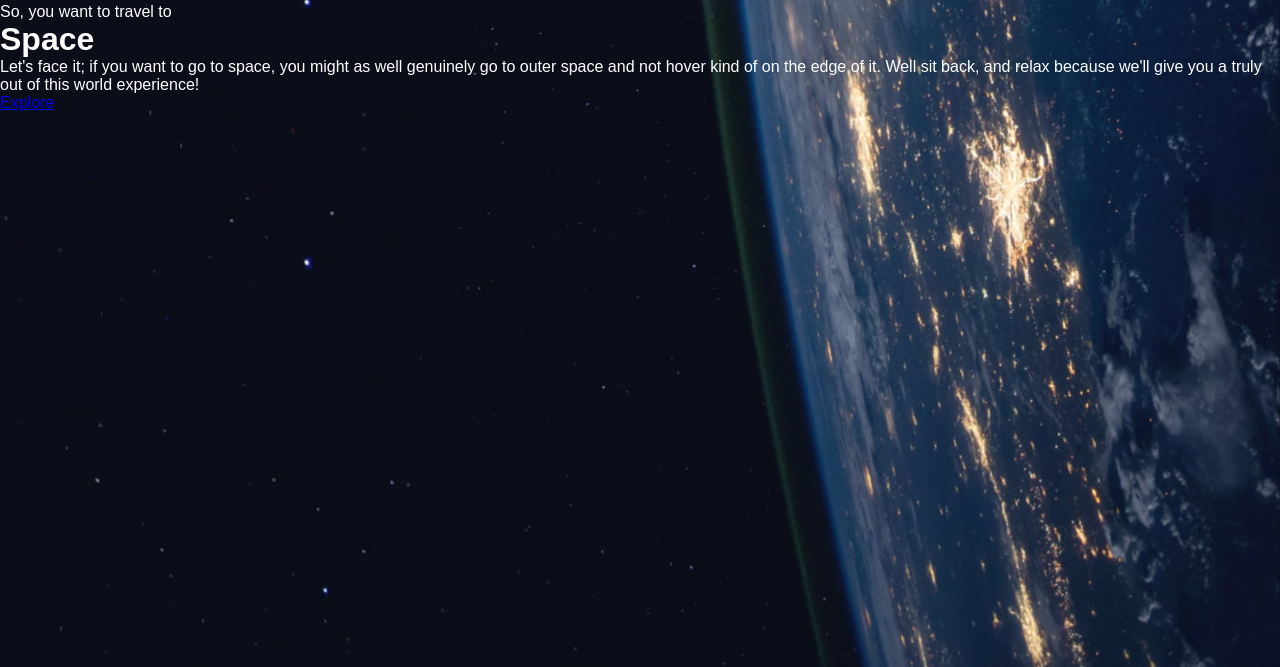
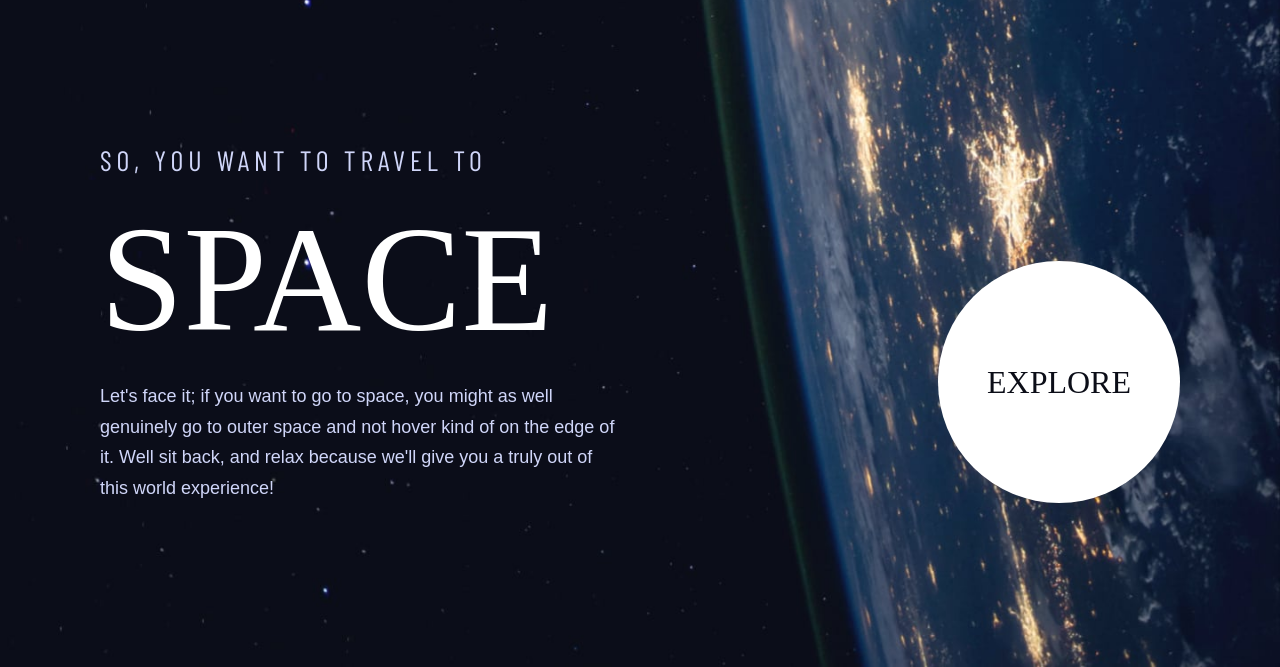
Before and after one commit to Kaipi01/Space-Tourism, a website: page src/index.html in a window 1280 px wide. Shown: the part 133-800 px from the top of the page. Drawn offline with nearby package versions, Linux system fonts and the light colour scheme; files that its build step writes are made by us from their sources; a web font is replaced by a local one.

Commit message:
Fix styles in home.scss

```diff
--- a/src/scss/layout/_home.scss
+++ b/src/scss/layout/_home.scss
@@ -1,15 +1,113 @@
-@use '../utils/variables' as *;
+@use "../utils/variables" as *;
 
 .home {
-    background-image: url(/src/assets/home/background-home-mobile.jpg);
-    background-repeat: no-repeat;
-    background-size: cover;
+  background-image: url(/src/assets/home/background-home-mobile.jpg);
+  background-repeat: no-repeat;
+  background-size: cover;
+
+  @media (min-width: $tablet) {
+    background-image: url(/src/assets/home/background-home-tablet.jpg);
+  }
+
+  @media (min-width: $desktop) {
+    background-image: url(/src/assets/home/background-home-desktop.jpg);
+  }
+
+  &__content {
+    max-width: 1200px;
+    margin: 0 auto;
+    padding: 0 24px;
+    color: $primary-color;
+    text-align: center;
+
+    @media (min-width: $desktop) {
+      display: grid;
+      grid-template-columns: repeat(2, 1fr);
+      align-items: end;
+      margin-top: 20px;
+      padding: 0 60px;
+      text-align: start;
+    }
+  }
+
+  &__title {
+    margin: 16px 0;
+    color: $font-color;
+    font-family: $font-Bellefair;
+    font-size: 5rem;
+    font-weight: lighter;
+    text-transform: uppercase;
 
     @media (min-width: $tablet) {
-        background-image: url(/src/assets/home/background-home-tablet.jpg);
+      font-size: $heading-1-size;
+    }
+
+    &-sub {
+      margin-top: 30px;
+      font-family: $font-BarlowCondensed;
+      font-size: 1rem;
+      letter-spacing: $link-space;
+      text-transform: uppercase;
+
+      @media (min-width: $tablet) {
+        margin-top: 120px;
+        font-size: 20px;
+      }
+
+      @media (min-width: $desktop) {
+        font-size: $heading-5-size;
+        letter-spacing: $heading-5-space;
+      }
+    }
+  }
+
+  &__intro {
+    max-width: 52ch;
+    margin: 0 auto;
+    line-height: 1.7;
+
+    @media (min-width: $desktop) {
+      margin: 0;
+      font-size: 18px;
+    }
+  }
+
+  &__link {
+    display: grid;
+    align-items: center;
+    width: 150px;
+    margin: 70px auto 0 auto;
+    transition: $transition;
+    border-radius: 50%;
+    background-color: $font-color;
+    color: #0b0d17;
+    font-family: $font-Bellefair;
+    font-size: 20px;
+    text-align: center;
+    text-decoration: none;
+    text-transform: uppercase;
+    aspect-ratio: 1/1;
+
+    &:hover,
+    &:focus,
+    &:active {
+      box-shadow: 0px 0px 0px 50px rgba(255, 255, 255, 0.15);
+    }
+
+    @media (min-width: $tablet) {
+      width: 242px;
+      margin: 140px auto 70px auto;
+      font-size: $heading-4-size;
+
+      &:hover,
+      &:focus,
+      &:active {
+        box-shadow: 0px 0px 0px 80px rgba(255, 255, 255, 0.15);
+      }
     }
 
     @media (min-width: $desktop) {
-        background-image: url(/src/assets/home/background-home-desktop.jpg);
+      margin: 140px 0 0 auto;
     }
+  }
 }
```
